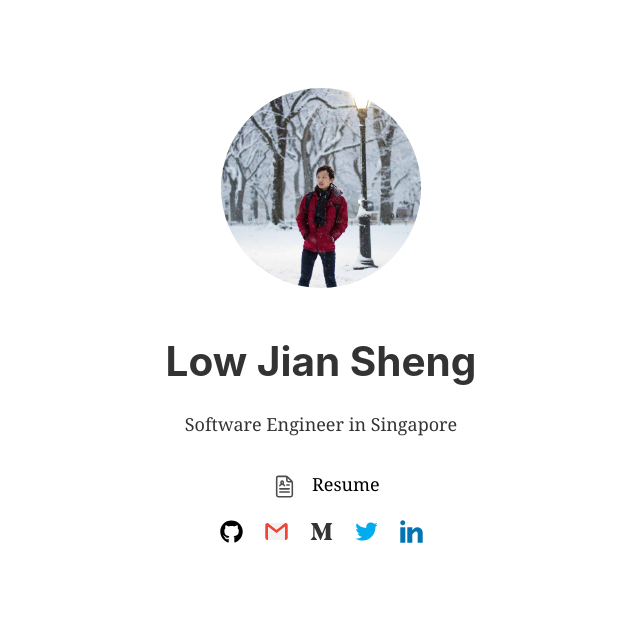
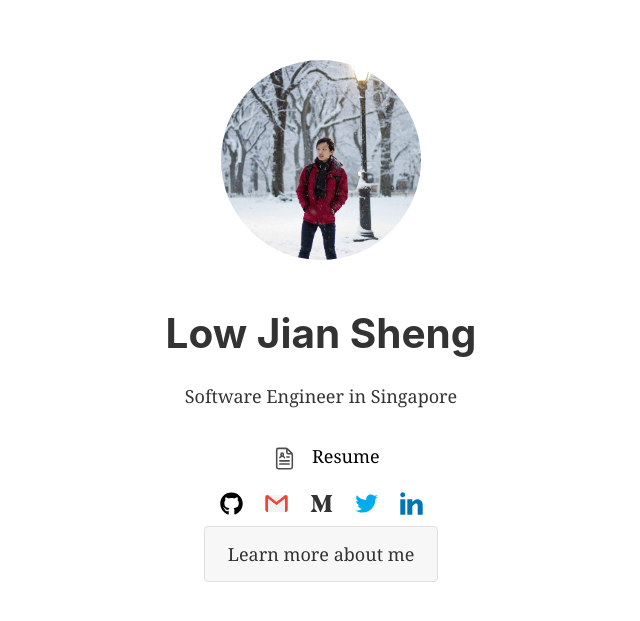
Before and after one commit to lowjiansheng/personal-portfolio, a Gatsby site: page / in a window 1280 px wide. Shown: the part 131-752 px from the top of the page, without its empty margins (319-959 px from the left). Built offline with nearby package versions, Linux system fonts and the light colour scheme; Gatsby itself is replaced by a stand-in of ours.

Commit message:
add about me page

```diff
--- a/package.json
+++ b/package.json
@@ -6,7 +6,7 @@
   "author": "Kyle Mathews <mathews.kyle@gmail.com>",
   "dependencies": {
     "bootstrap": "^4.5.0",
-    "gatsby": "^2.23.10",
+    "gatsby": "^2.24.2",
     "gatsby-image": "^2.4.8",
     "gatsby-plugin-google-analytics": "^2.3.10",
     "gatsby-plugin-google-tagmanager": "^2.3.10",
--- /dev/null
+++ b/src/components/about.js
@@ -0,0 +1,17 @@
+import React from "react"
+import { Accordion, Card } from "react-bootstrap"
+
+const About = () => (
+  <Accordion defaultActiveKey="1">
+    <Card>
+      <Accordion.Toggle as={Card.Header} eventKey="0">
+        Learn more about me
+      </Accordion.Toggle>
+      <Accordion.Collapse eventKey="0">
+        <Card.Body>I am a cool person</Card.Body>
+      </Accordion.Collapse>
+    </Card>
+  </Accordion>
+)
+
+export default About
--- a/src/pages/index.js
+++ b/src/pages/index.js
@@ -7,6 +7,7 @@ import SEO from "../components/seo"
 import ProfileImage from "../components/profileImage"
 import SocialMedia from "../components/socialMedia"
 import Resume from "./../components/resume"
+import About from "../components/about"
 
 const styles = {
   container: {
@@ -36,6 +37,9 @@ const IndexPage = () => (
         <div className="row justify-content-center">
           <SocialMedia />
         </div>
+        <div className="row justify-content-center">
+          <About />
+        </div>
       </div>
     </div>
   </Layout>
```
Also changed, not shown: 2 other files.
